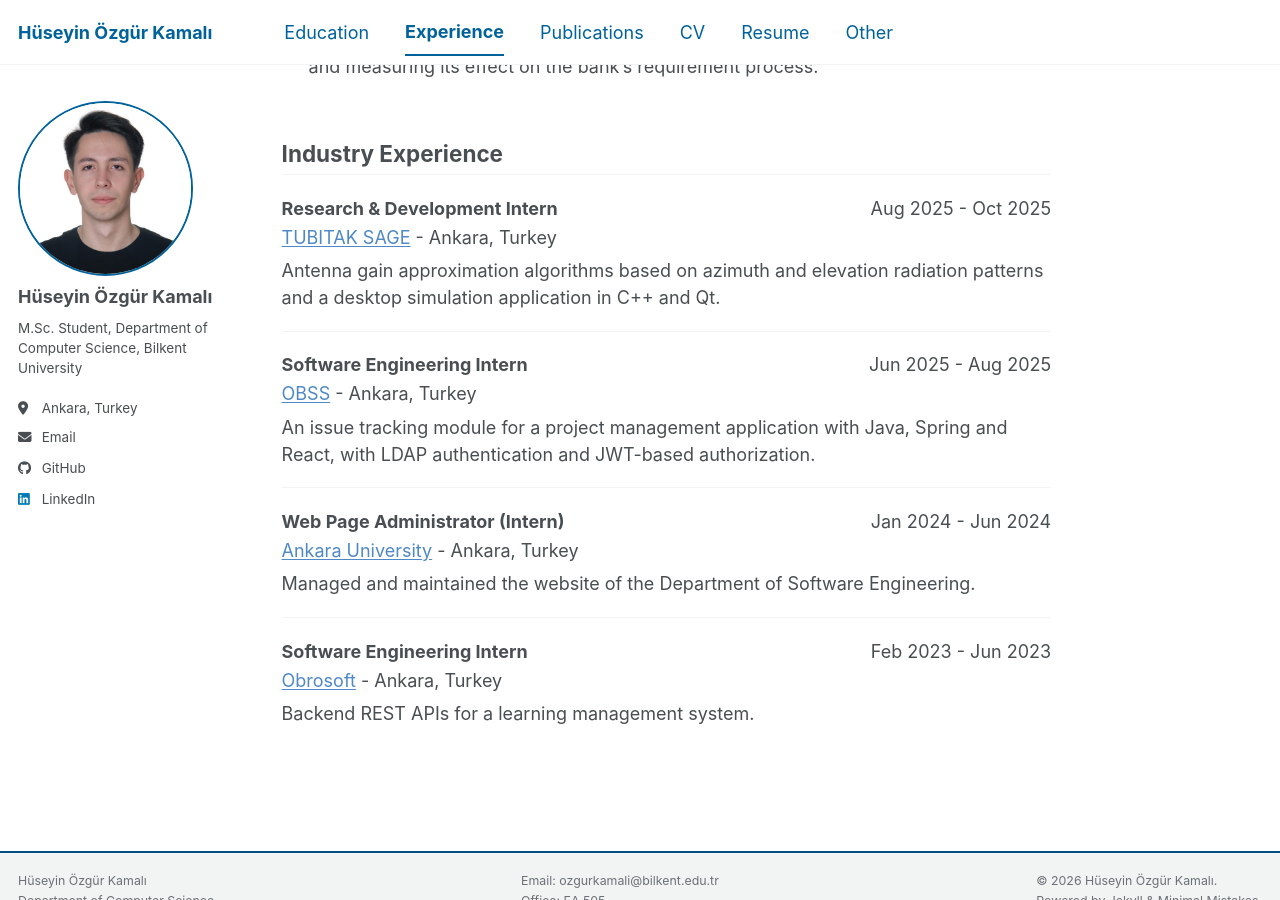
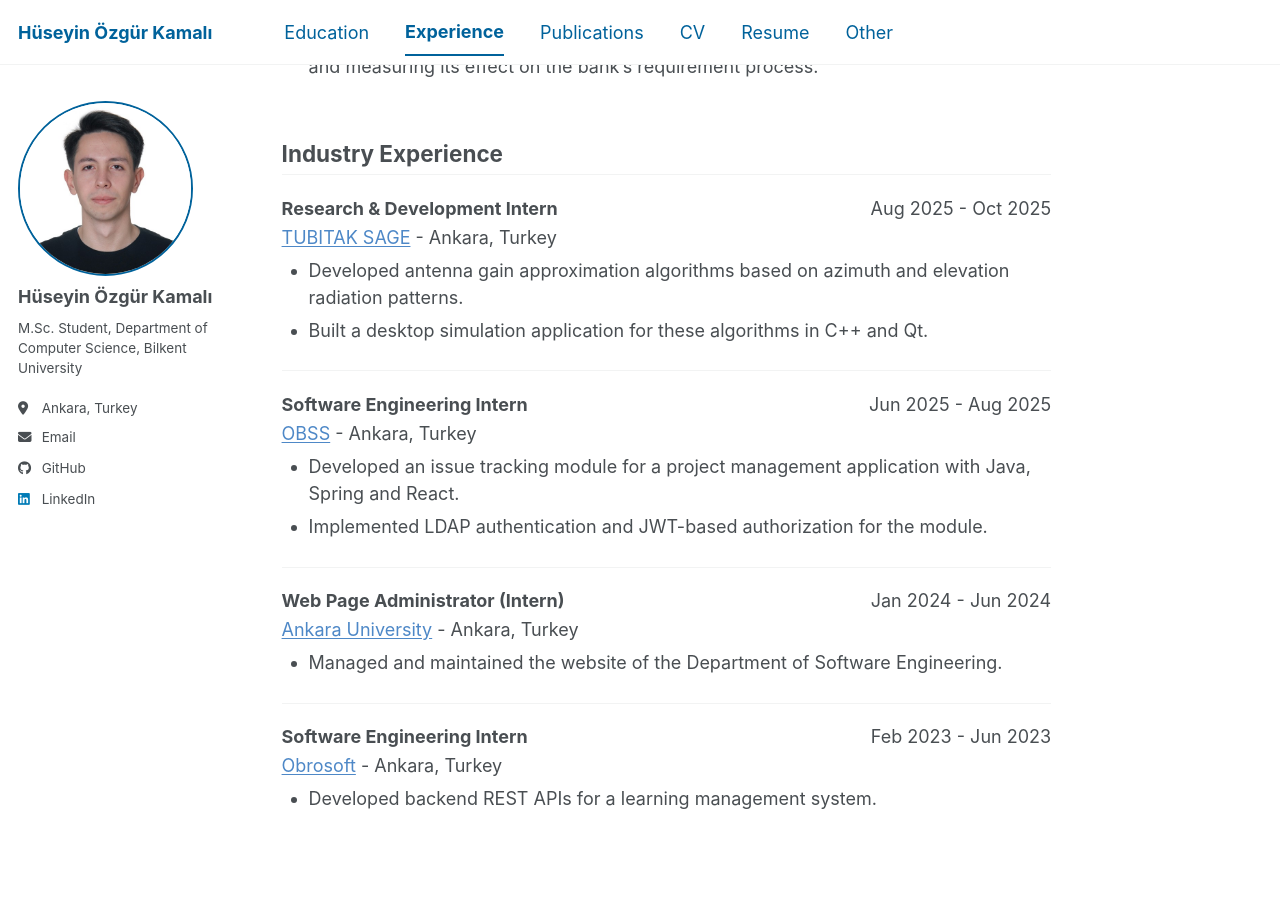
Before and after one commit to dev-zgr/dev-zgr.github.io, a Jekyll site: the page built from _pages/experience.html, in a window 1280 px wide and 900 px high, scrolled down 1587 px. Built offline with Jekyll 4.4.1, drawn with Linux system fonts in a browser that asks for light colours; a script bundle is joined from its source files by our own code; a style sheet for code colours, icons or effects is not loaded; some of the changed text lies outside the part shown.

Commit message:
Scholar link sorted by date, Bilkent link, 1005 project code, industry experience as bullets
Co-Authored-By: Claude Opus 5.5 <noreply@anthropic.com>

```diff
--- a/_data/education.yml
+++ b/_data/education.yml
@@ -3,13 +3,13 @@
 # details: bullet points; Markdown links are allowed.
 
 - institution: "Bilkent University"
-  url: "https://w3.cs.bilkent.edu.tr/en/"
+  url: "https://w3.cs.bilkent.edu.tr"
   logo: "bilkent.png"
   degree: "M.Sc. in Computer Science"
   location: "Ankara, Turkey"
   dates: "Aug 2026 - Expected Jun 2028"
   details:
-    - "Advisor: [Dr. Eray Tuzun](https://scholar.google.com/citations?user=D4jovncAAAAJ&hl=en)"
+    - "Advisor: [Dr. Eray Tuzun](https://scholar.google.com/citations?hl=en&user=D4jovncAAAAJ&view_op=list_works&sortby=pubdate)"
     - "Member of the [BILSEN](https://bilsen.cs.bilkent.edu.tr) research group"
     - "Scholarship holder in the TUBITAK 1001 project 125E371"
 
--- a/_data/experience.yml
+++ b/_data/experience.yml
@@ -10,11 +10,11 @@
       dates: "Jun 2025 - Present"
       summary: >-
         Software engineering research under the supervision of
-        [Dr. Eray Tuzun](https://scholar.google.com/citations?user=D4jovncAAAAJ&hl=en)
+        [Dr. Eray Tuzun](https://scholar.google.com/citations?hl=en&user=D4jovncAAAAJ&view_op=list_works&sortby=pubdate)
         (undergraduate researcher until June 2026).
       bullets:
         - "Leading the group's industry collaborations with Turkish Airlines and Fibabanka."
-        - "Wrote the TUBITAK 1005 proposal for an AI-supported code review platform based on our vision paper, which was accepted in 2026."
+        - "Wrote the TUBITAK 1005 proposal (126E749) for an AI-supported code review platform based on our vision paper, which was accepted in 2026."
         - "Mentoring three undergraduate researchers on agent skills for code review, tangled line localization and GUI bug detection."
         - "Worked on LLM-based pull request-issue alignment classification with fine-tuning and on a vision paper about the future of code review."
         - "Sub-reviewer for ICSE, FSE and ESEM with Dr. Tuzun."
@@ -70,25 +70,31 @@
       url: "https://www.sage.tubitak.gov.tr/en"
       location: "Ankara, Turkey"
       dates: "Aug 2025 - Oct 2025"
-      summary: "Antenna gain approximation algorithms based on azimuth and elevation radiation patterns and a desktop simulation application in C++ and Qt."
+      bullets:
+        - "Developed antenna gain approximation algorithms based on azimuth and elevation radiation patterns."
+        - "Built a desktop simulation application for these algorithms in C++ and Qt."
 
     - title: "Software Engineering Intern"
       org: "OBSS"
       url: "https://obss.tech/en"
       location: "Ankara, Turkey"
       dates: "Jun 2025 - Aug 2025"
-      summary: "An issue tracking module for a project management application with Java, Spring and React, with LDAP authentication and JWT-based authorization."
+      bullets:
+        - "Developed an issue tracking module for a project management application with Java, Spring and React."
+        - "Implemented LDAP authentication and JWT-based authorization for the module."
 
     - title: "Web Page Administrator (Intern)"
       org: "Ankara University"
       url: "https://www.ankara.edu.tr/en/index"
       location: "Ankara, Turkey"
       dates: "Jan 2024 - Jun 2024"
-      summary: "Managed and maintained the website of the Department of Software Engineering."
+      bullets:
+        - "Managed and maintained the website of the Department of Software Engineering."
 
     - title: "Software Engineering Intern"
       org: "Obrosoft"
       url: "https://obrosoft.com"
       location: "Ankara, Turkey"
       dates: "Feb 2023 - Jun 2023"
-      summary: "Backend REST APIs for a learning management system."
+      bullets:
+        - "Developed backend REST APIs for a learning management system."
--- a/_data/home.yml
+++ b/_data/home.yml
@@ -7,8 +7,8 @@
 biography:
   - >-
     My name is Hüseyin Özgür Kamalı and currently I am a first year M.Sc. student in Computer Science at
-    [Bilkent University](https://w3.cs.bilkent.edu.tr/en/) under the supervision of
-    [Dr. Eray Tuzun](https://scholar.google.com/citations?user=D4jovncAAAAJ&hl=en) in the
+    [Bilkent University](https://w3.cs.bilkent.edu.tr) under the supervision of
+    [Dr. Eray Tuzun](https://scholar.google.com/citations?hl=en&user=D4jovncAAAAJ&view_op=list_works&sortby=pubdate) in the
     [BILSEN](https://bilsen.cs.bilkent.edu.tr) research group. Before that, I
     <a class="underline-link" href="/files/ankara-university-certificate-of-achievement.pdf">graduated 2nd in my class</a>
     with a GPA of 3.71 from the Software Engineering program at Ankara University in June 2026.
--- a/_data/other.yml
+++ b/_data/other.yml
@@ -10,7 +10,7 @@
 
 - group: "Research Grants and Projects"
   items:
-    - label: "TUBITAK 1005 (2026, accepted)"
+    - label: "TUBITAK 1005 (126E749, 2026, accepted)"
       text: "Wrote the proposal of Dr. Eray Tuzun's project on an on-premise AI-supported code review platform that covers the whole pull request lifecycle."
     - label: "TUBITAK 1001 (125E371, 2026 - Present)"
       text: "Scholarship holder in the project *AI-Assisted Bug Reporting and Validity Analysis*."
```
